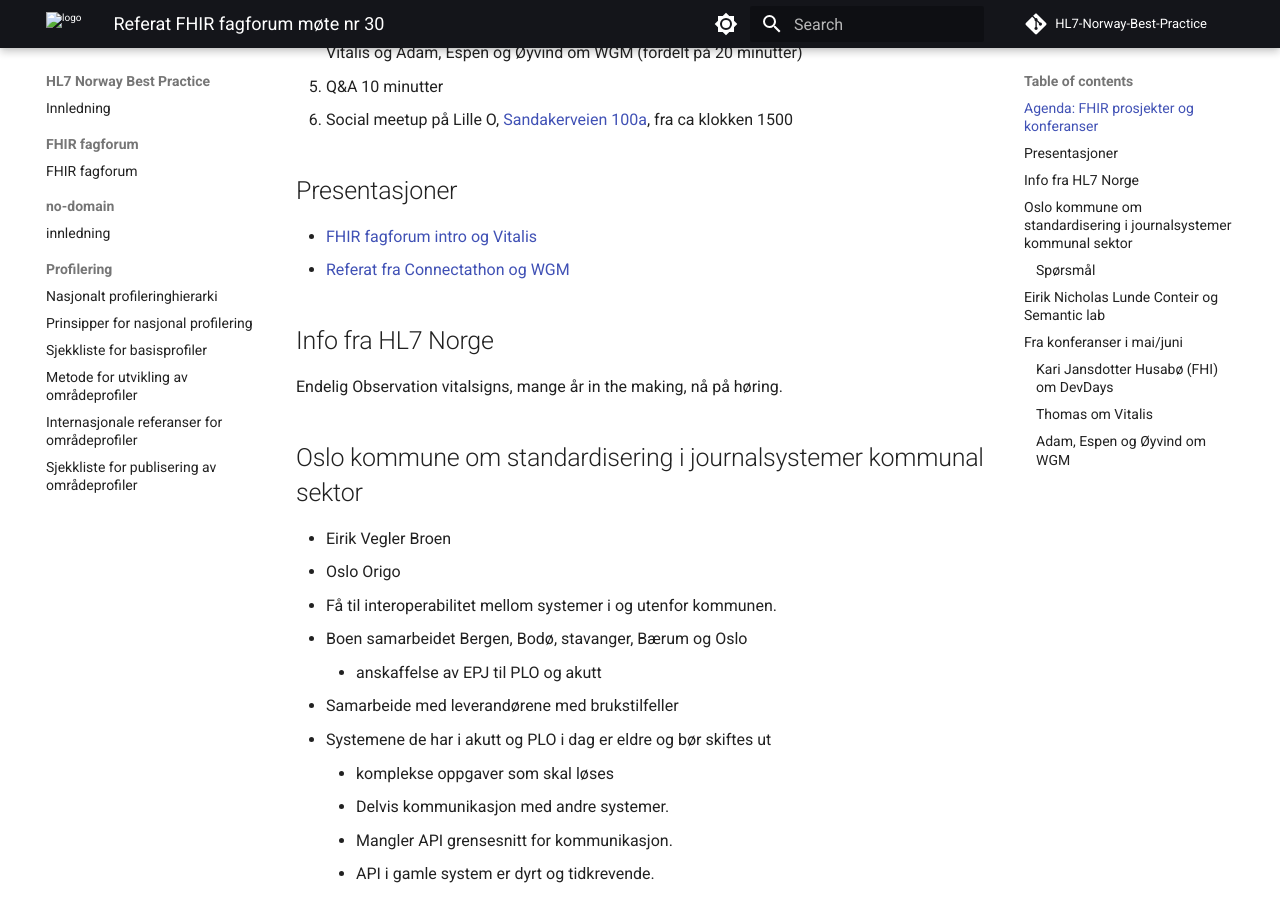
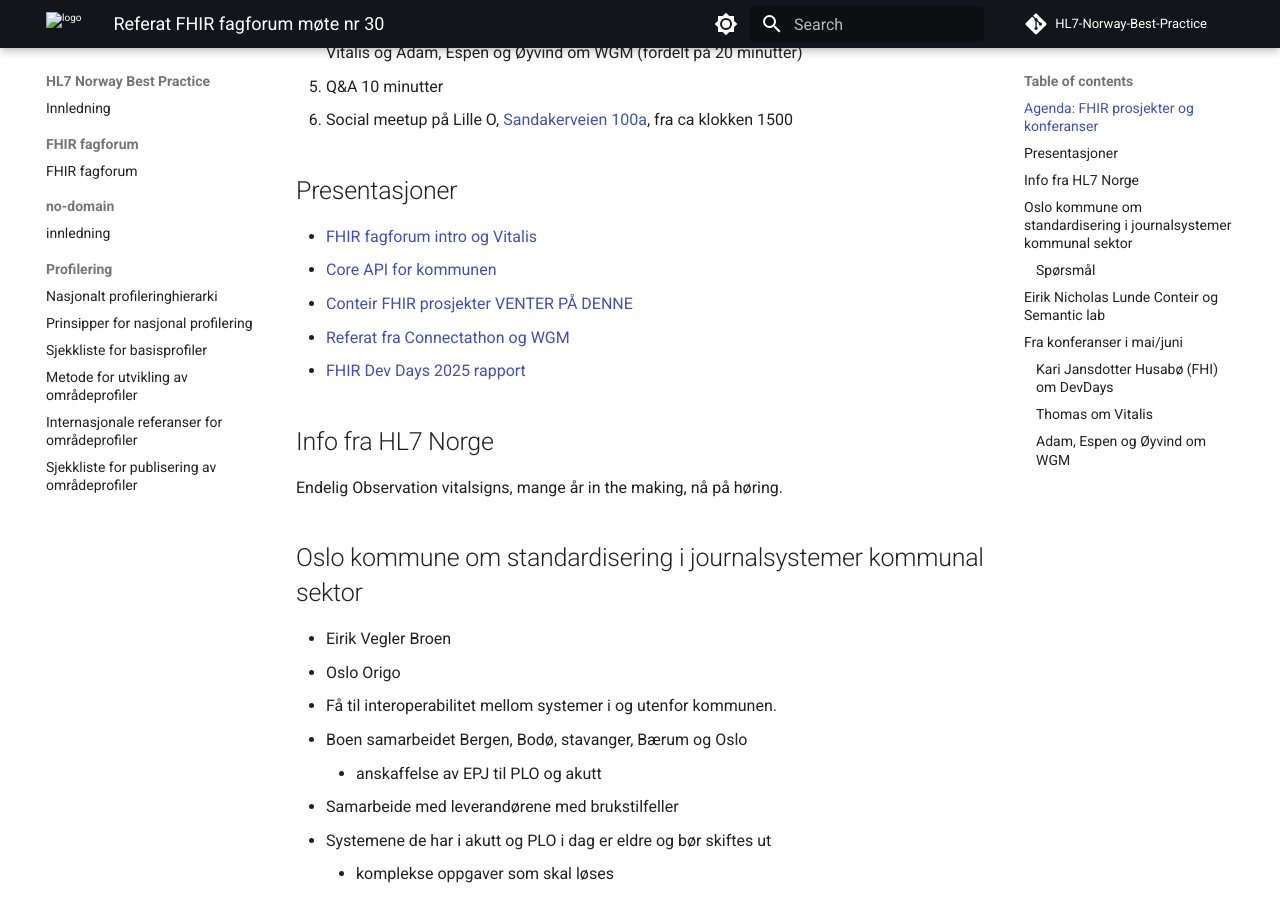
Before and after one commit to HL7Norway/best-practice, an MkDocs documentation site: the page built from docs/FHIR-faglig-forum/_referat/2025-06-11-referat.md, in a window 1280 px wide and 900 px high, scrolled down 517 px. Built offline with MkDocs 1.6.1 and Material for MkDocs 9.7.7, drawn with Linux system fonts in a browser that asks for light colours; comment, search, counter and statistics services are not loaded.

Commit message:
FFF30 presentasjoner

```diff
--- a/docs/FHIR-faglig-forum/_referat/2025-06-11-referat.md
+++ b/docs/FHIR-faglig-forum/_referat/2025-06-11-referat.md
@@ -26,7 +26,10 @@
 ## Presentasjoner
 
 * [FHIR fagforum intro og Vitalis](../docs/FHIR-faglig-forum/presentasjon/2025-06-11-FHIR-fagforum-30.pdf)
+* [Core API for kommunen](../docs/FHIR-faglig-forum/presentasjon/2025-06-11-Kommune-core.pdf)
+* [Conteir FHIR prosjekter VENTER PÅ DENNE]()
 * [Referat fra Connectathon og WGM](../docs/FHIR-faglig-forum/presentasjon/2025-06-11-Referat-WGM-Madrid.pdf)
+* [FHIR Dev Days 2025 rapport](../docs/FHIR-faglig-forum/presentasjon/2025-06-11-Oppsummering-DevDays-2025.pdf)
 
 ## Info fra HL7 Norge
 
```
Also changed, not shown: 2 other files.
